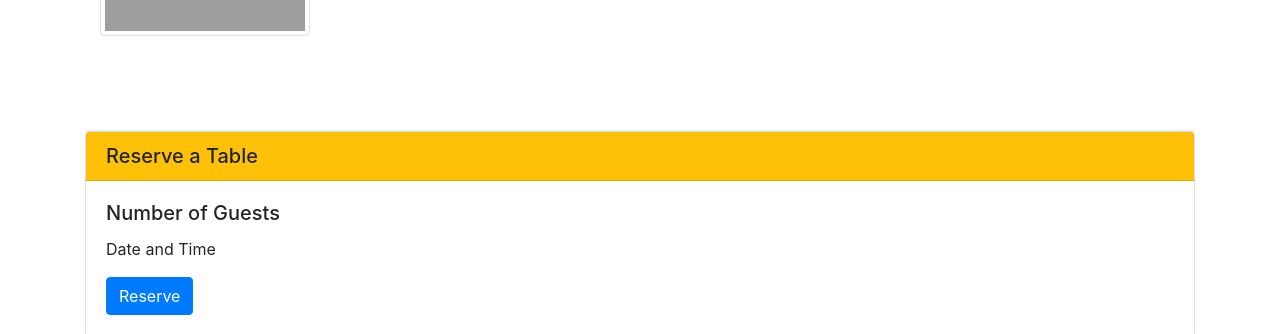
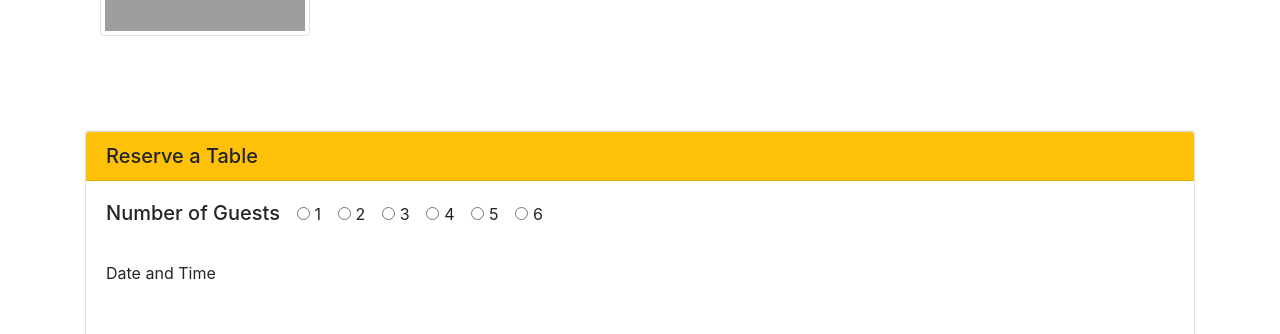
Before and after one commit to codershona/restaurant_site, a website: page index.html in a window 1280 px wide. Shown: the part 1403-1737 px from the top of the page. Drawn offline with nearby package versions, Linux system fonts and the light colour scheme; grey boxes are pictures that could not be loaded.

Commit message:
bootstrap forms and inline form check added

```diff
--- a/index.html
+++ b/index.html
@@ -171,17 +171,47 @@
         	<h5 class="card-header bg-warning">Reserve a Table</h5>
   <div class="card-body">
 
+  	<div class="form-check form-check-inline">
+
       <h5 class="card-title">Number of Guests</h5>
+  </div>
 
+      <div class="form-check form-check-inline">
+      	<!-- <h5 class="card-title">Number of Guests</h5> -->
+     <input class="form-check-input" type="radio" name="inlineRadioOptions" id="inlineRadio1" value="option1">
+  <label class="form-check-label" for="inlineRadio1">1</label>
+</div>
+<div class="form-check form-check-inline">
+  <input class="form-check-input" type="radio" name="inlineRadioOptions" id="inlineRadio2" value="option2">
+  <label class="form-check-label" for="inlineRadio2">2</label>
+</div>
+<div class="form-check form-check-inline">
+  <input class="form-check-input" type="radio" name="inlineRadioOptions" id="inlineRadio3" value="option3">
+  <label class="form-check-label" for="inlineRadio3">3</label>
+</div>
+<div class="form-check form-check-inline">
+  <input class="form-check-input" type="radio" name="inlineRadioOptions" id="inlineRadio3" value="option3">
+  <label class="form-check-label" for="inlineRadio3">4</label>
+</div>
+<div class="form-check form-check-inline">
+  <input class="form-check-input" type="radio" name="inlineRadioOptions" id="inlineRadio3" value="option3">
+  <label class="form-check-label" for="inlineRadio3">5</label>
+</div>
+<div class="form-check form-check-inline">
+  <input class="form-check-input" type="radio" name="inlineRadioOptions" id="inlineRadio3" value="option3">
+  <label class="form-check-label" for="inlineRadio3">6</label>
+</div>
 
-
-
+  <br/> <br/>
 
     <p class="card-text">Date and Time</p>
 
 
+      <br/> <br/>
 
     <a href="#" class="btn btn-primary">Reserve</a>
+      <br/> <br/>  <br/>
+
   </div>
 
 
```
